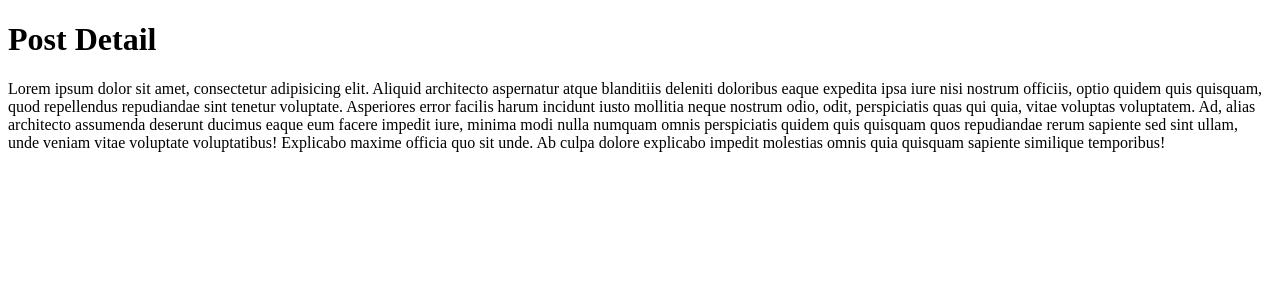
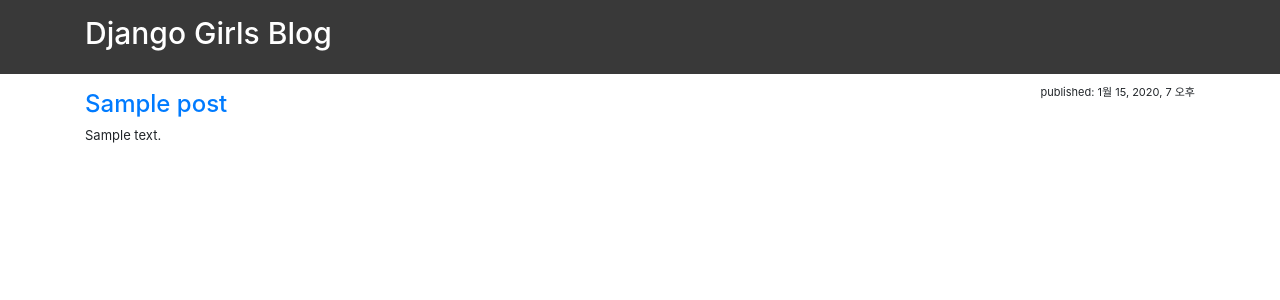
Before and after one commit to Fastcampus-WPS-7th/Djangogirls-Tutorial, a Django app: template django/templates/blog/post_detail.html in a window 1280 px wide. Shown: the top 300 px of the page. Run offline with Django 3.2, Linux system fonts and the light colour scheme; the template is opened without the code that fills it: values that come from a table or form of the project are taken from there, others are empty; tables that the repository leaves empty hold one stand-in row (values such as "Sample post"); some libraries are stand-ins or nearby versions.

Commit message:
post_detail에 동적으로 pk값을 URL을 통해 받을 수 있도록 처리

```diff
--- a/django/blog/urls.py
+++ b/django/blog/urls.py
@@ -1,7 +1,16 @@
-from django.urls import path
+from django.urls import path, re_path
+
 from . import views
 
 urlpatterns = [
     path('', views.post_list),
-    path('detail/', views.post_detail),
+    # path('', views.post_detail),
+
+    # 3/
+    # 53/
+    # 53/asdf/ <- X
+    re_path(r'(?P<pk>\d+)/$', views.post_detail),
+    # 숫자가 1개이상 반복되는 경우를 정규표현식으로 구현하되
+    # 해당 반복구간을 그룹으로 묶고, 그룹 이름을 'pk'로 지정
+    # re.compile(r'(?P<pk>\d+)')
 ]
--- a/django/templates/blog/post_detail.html
+++ b/django/templates/blog/post_detail.html
@@ -1,3 +1,4 @@
+{% load static %}
 <!doctype html>
 <html lang="ko">
 <head>
@@ -6,9 +7,21 @@
 	      content="width=device-width, user-scalable=no, initial-scale=1.0, maximum-scale=1.0, minimum-scale=1.0">
 	<meta http-equiv="X-UA-Compatible" content="ie=edge">
 	<title>DjangoGirls Tutorial</title>
+	<link rel="stylesheet" href="{% static 'bootstrap/css/bootstrap.css' %}">
+	<link rel="stylesheet" href="{% static 'css/blog.css' %}">
 </head>
 <body>
-	<h1>Post Detail</h1>
-	<p>Lorem ipsum dolor sit amet, consectetur adipisicing elit. Aliquid architecto aspernatur atque blanditiis deleniti doloribus eaque expedita ipsa iure nisi nostrum officiis, optio quidem quis quisquam, quod repellendus repudiandae sint tenetur voluptate. Asperiores error facilis harum incidunt iusto mollitia neque nostrum odio, odit, perspiciatis quas qui quia, vitae voluptas voluptatem. Ad, alias architecto assumenda deserunt ducimus eaque eum facere impedit iure, minima modi nulla numquam omnis perspiciatis quidem quis quisquam quos repudiandae rerum sapiente sed sint ullam, unde veniam vitae voluptate voluptatibus! Explicabo maxime officia quo sit unde. Ab culpa dolore explicabo impedit molestias omnis quia quisquam sapiente similique temporibus!</p>
+	<div class="header">
+		<div class="container">
+			<h1><a href="">Django Girls Blog</a></h1>
+		</div>
+	</div>
+	<div class="container">
+		<div class="post">
+			<p class="post-date">published: {{ post.published_date }}</p>
+			<h2 class="post-title"><a href="">{{ post.title }}</a></h2>
+			<p class="post-content">{{ post.content|linebreaksbr }}</p>
+		</div>
+	</div>
 </body>
 </html>
```
Also changed, not shown: django/blog/views.py (+11 -11 lines).
